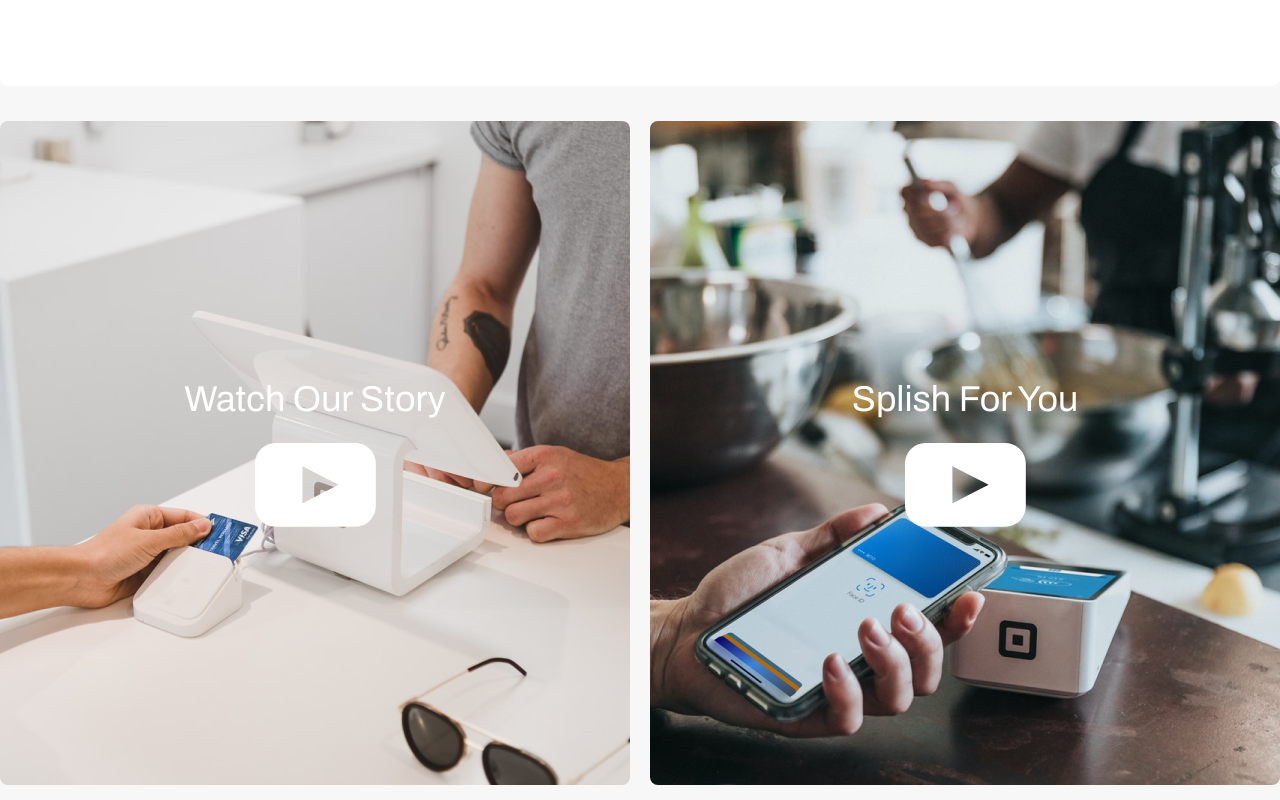
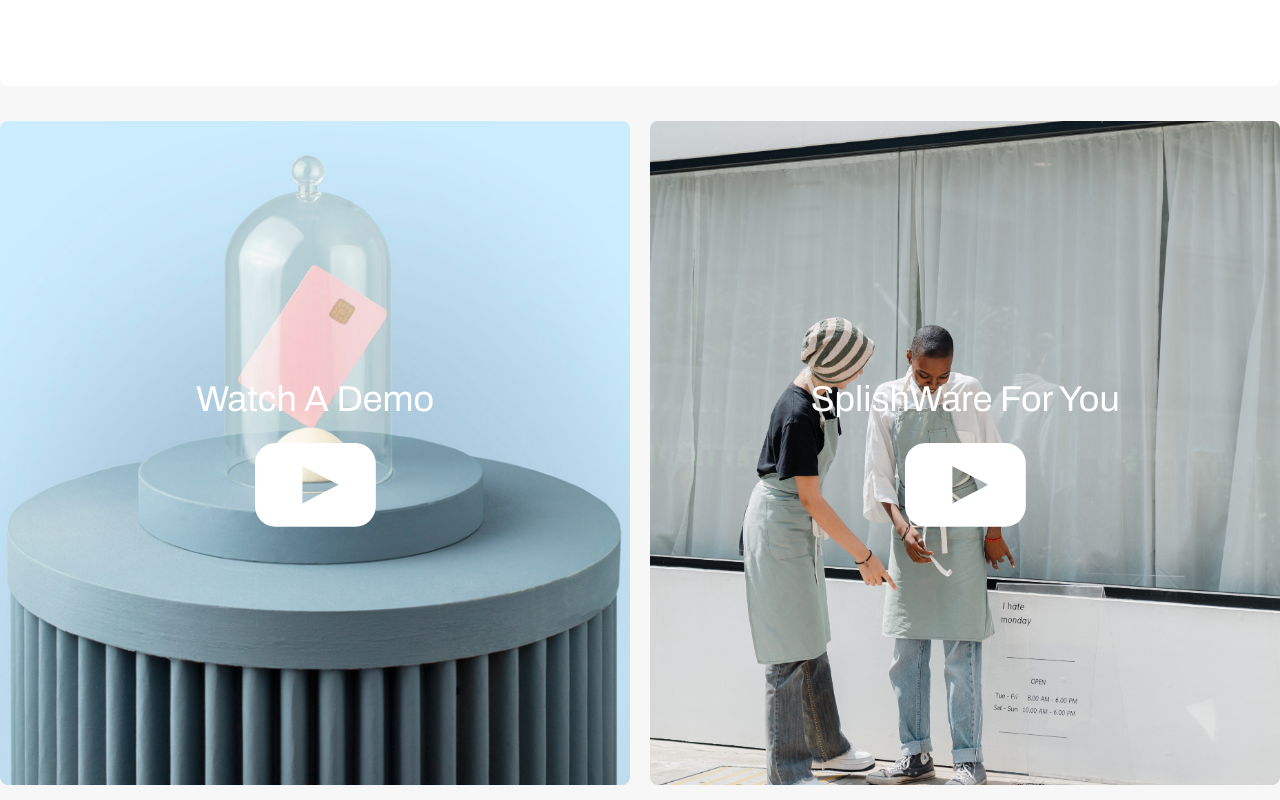
Before and after one commit to Ayoazeez26/splishpay-website, a Nuxt app: page /about in a window 1280 px wide. Shown: the part 1700-2500 px from the top of the page. Built offline with nearby package versions, Linux system fonts and the light colour scheme; a web font is replaced by a local one.

Commit message:
added new images

```diff
--- a/components/about-page/Partners.vue
+++ b/components/about-page/Partners.vue
@@ -62,13 +62,13 @@
       <div class="content flex flex-col md:flex-row justify-between">
         <a href="https://youtu.be/wMtAUgfwAgk" target="_blank" class="content-item flex flex-col items-center justify-center rounded-lg md:mr-5 py-32 sm:py-40 lg:py-0">
           <p class="text-white text-3xl md:text-4xl mb-6">
-            Watch Our Story
+            Watch A Demo
           </p>
           <img class="w-20 md:w-auto" src="@/assets/icons/youtube.svg" alt="Youtube Icon">
         </a>
         <a href="https://youtube.com/shorts/Gli5ogTsg3o?feature=share" target="_blank" class="content-item flex flex-col items-center justify-center rounded-lg mt-6 md:mt-0 py-32 sm:py-40 lg:py-0">
           <p class="text-white text-3xl md:text-4xl mb-6">
-            Splish For You
+            SplishWare For You
           </p>
           <img class="w-20 md:w-auto" src="@/assets/icons/youtube.svg" alt="Youtube Icon">
         </a>
@@ -130,10 +130,10 @@
     background-position: center;
     background-size: cover;
     &:nth-child(1) {
-      background-image: url('@/assets/images/device_1.png');
+      background-image: url('@/assets/images/demo.png');
     }
     &:nth-child(2) {
-      background-image: url('@/assets/images/device_2.png');
+      background-image: url('@/assets/images/splish.jpg');
     }
     @media screen and (max-width: 768px) {
       height: auto;
```
Also changed, not shown: assets/images/demo.png (added), assets/images/splish.jpg (added).
